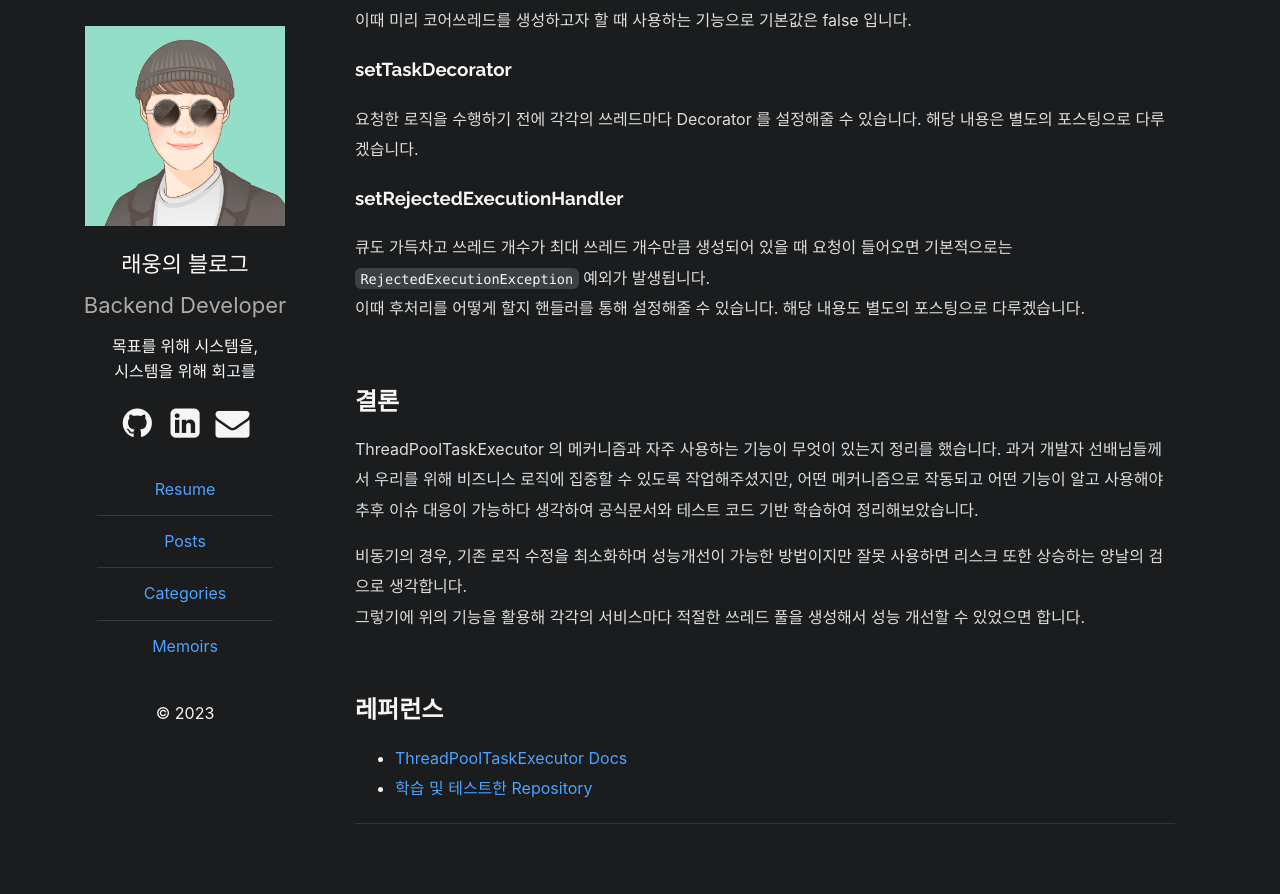
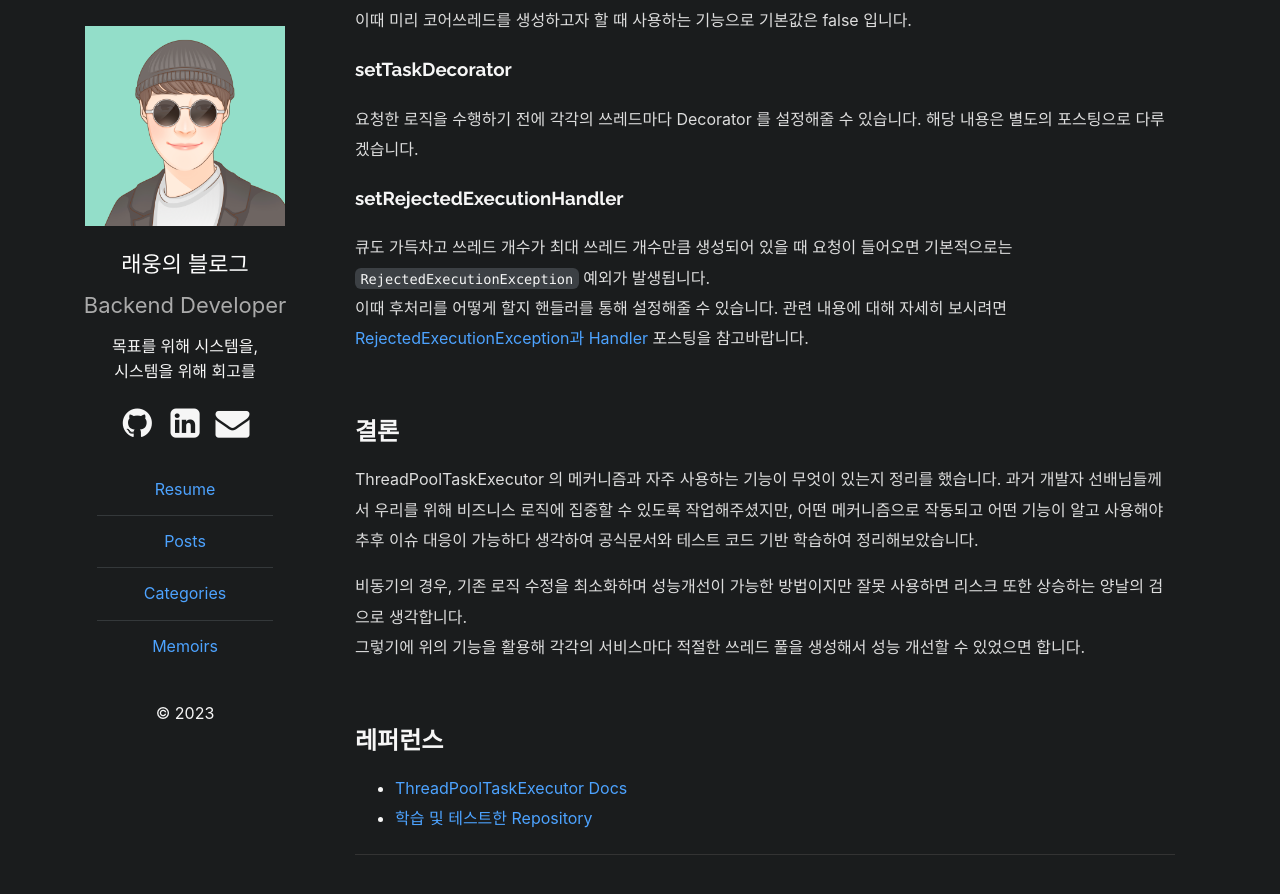
Before and after one commit to wlroh/wlroh.github.io, a Jekyll site: the page built from _posts/2023-12-09-spring-threadpooltaskexecutor.md, in a window 1280 px wide and 900 px high, scrolled down 2708 px. Shown: the top 894 px of the window. Built offline with Jekyll 4.4.1, drawn with Linux system fonts in a browser that asks for light colours; comment, search, counter and statistics services are not loaded; before the commit the page ends 3577 px from its top, so only the background shows below that.

Commit message:
docs: 비동기 관련 포스팅내용을 업데이트하라

```diff
--- a/_posts/2023-12-09-spring-threadpooltaskexecutor.md
+++ b/_posts/2023-12-09-spring-threadpooltaskexecutor.md
@@ -84,7 +84,7 @@ ThreadPoolTaskExecutor 의 경우 기본적으로 lazy loading을 하기 때문
 ### setRejectedExecutionHandler
 
 큐도 가득차고 쓰레드 개수가 최대 쓰레드 개수만큼 생성되어 있을 때 요청이 들어오면 기본적으로는 `RejectedExecutionException` 예외가 발생됩니다. <br/>
-이때 후처리를 어떻게 할지 핸들러를 통해 설정해줄 수 있습니다. 해당 내용도 별도의 포스팅으로 다루겠습니다.
+이때 후처리를 어떻게 할지 핸들러를 통해 설정해줄 수 있습니다. 관련 내용에 대해 자세히 보시려면 [RejectedExecutionException과 Handler](https://wlroh.github.io/async/spring/java/2023/12/23/spring-rejected-exception-handler.html) 포스팅을 참고바랍니다.
 
 <br/>
 
```
Also changed, not shown: other parts of _posts/2023-12-09-spring-threadpooltaskexecutor.md (+1 -1 lines), _posts/2023-02-11-spring-async-default.md (+1 -1 lines).
